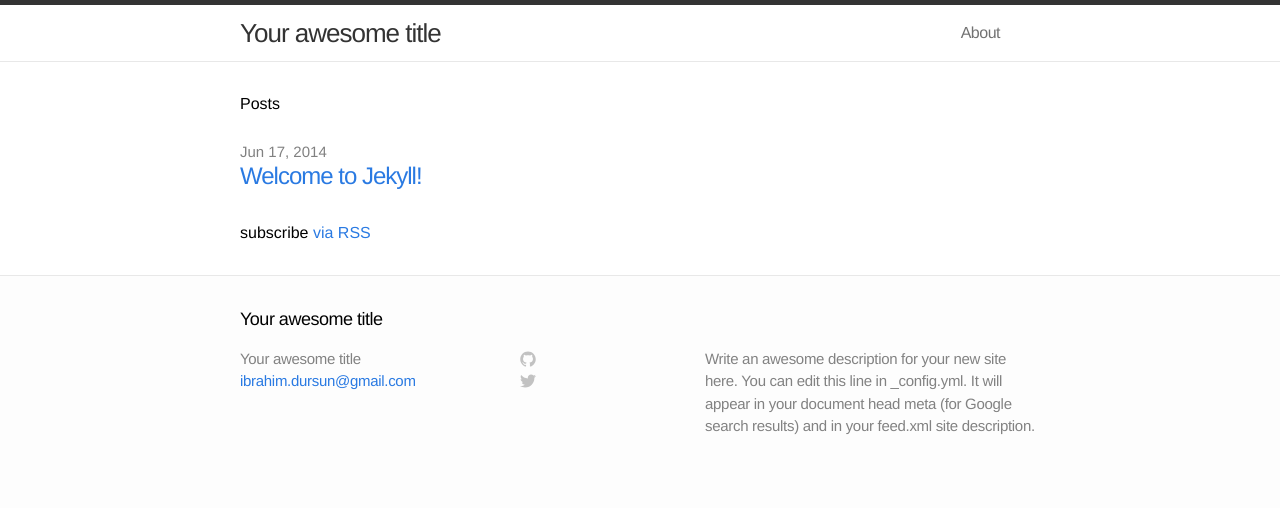
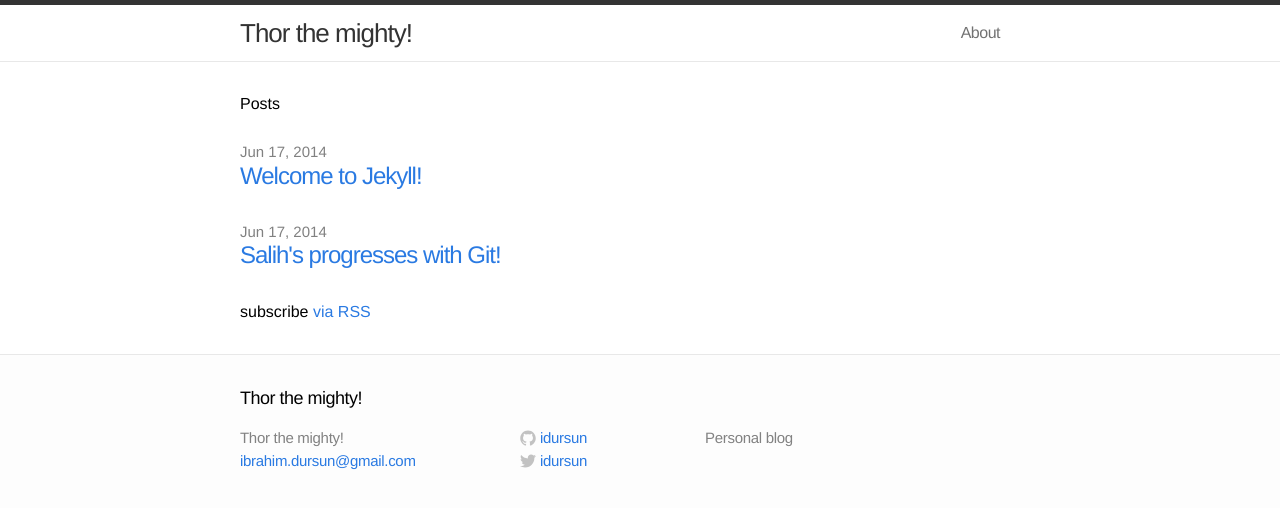
Before and after one commit to idursun/idursun.github.io, a Jekyll site: the page built from index.html, in a window 1280 px wide. Shown: the top 508 px of the page. Built offline with Jekyll 4.4.1, drawn with Linux system fonts in a browser that asks for light colours.

```diff
--- a/_config.yml
+++ b/_config.yml
@@ -1,9 +1,12 @@
 # Site settings
-title: Your awesome title
+title: Thor the mighty!
 email: ibrahim.dursun@gmail.com
-description: "Write an awesome description for your new site here. You can edit this line in _config.yml. It will appear in your document head meta (for Google search results) and in your feed.xml site description."
+description: "Personal blog"
 baseurl: ""
 url: "http://blog.idursun.com"
+twitter: idursun
+github : idursun
+username: idursun
 
 # Build settings
 markdown: kramdown
```
Also changed, not shown: _posts/2014-06-17-salihs-git-progresses.markdown (added, +16 -0 lines).
